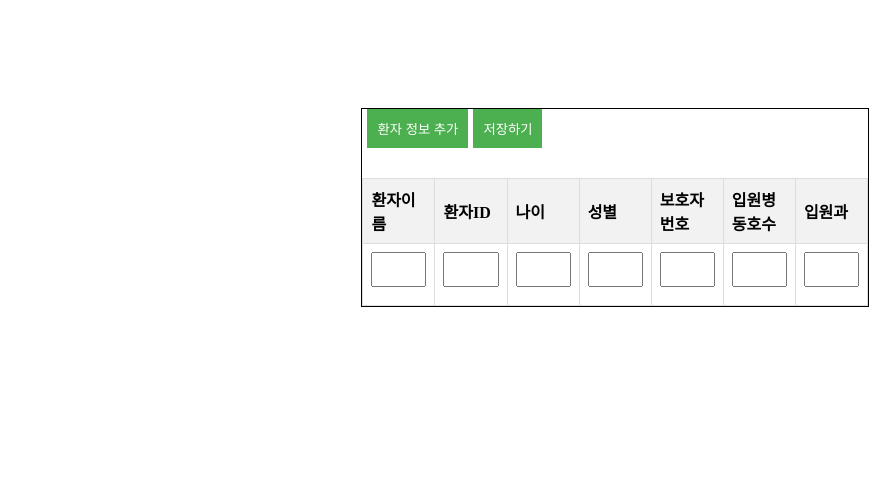
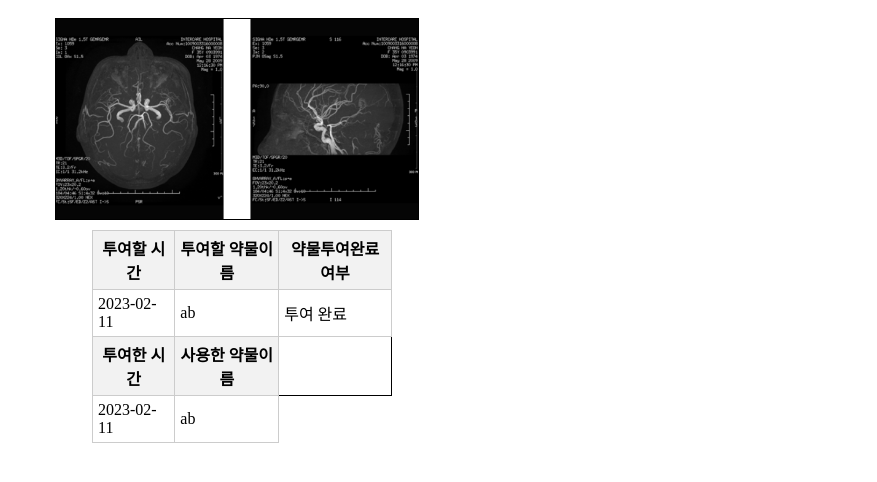
Before and after one commit to UniD3-Hackathon-Team9/Medicassol_web, a React (Create React App) app in the folder medicassol-web/: page / in a window 1280 px wide. Shown: the top 482 px of the page, without its empty margins (403-1280 px from the left). Built offline with nearby package versions, Linux system fonts and the light colour scheme.

Commit message:
Feat:1,2 번 페이지들

```diff
--- a/medicassol-web/src/Header.style.jsx
+++ b/medicassol-web/src/Header.style.jsx
@@ -1,5 +1,3 @@
-// Header.style.js
-
 import styled from "styled-components";
 
 export const Container = styled.div`
--- a/medicassol-web/src/Page2.jsx
+++ b/medicassol-web/src/Page2.jsx
@@ -2,6 +2,40 @@ import React from "react";
 import * as S from "./Page2.style";
 
 function Page2() {
-  return <></>;
+  return (
+    <S.PageContainer>
+      <S.Brain src="/images/brain.png"></S.Brain>
+      <S.Medic>
+        <S.Thead>
+          <tr>
+            <S.Th>투여할 시간</S.Th>
+            <S.Th>투여할 약물이름</S.Th>
+            <S.Th>약물투여완료여부</S.Th>
+          </tr>
+        </S.Thead>
+        <tbody>
+          <tr>
+            <S.Td>2023-02-11</S.Td>
+            <S.Td>ab</S.Td>
+            <S.Td>투여 완료</S.Td>
+          </tr>
+        </tbody>
+
+        <S.Thead>
+          <tr>
+            <S.Th>투여한 시간</S.Th>
+            <S.Th>사용한 약물이름</S.Th>
+          </tr>
+        </S.Thead>
+        <tbody>
+          <tr>
+            <S.Td>2023-02-11</S.Td>
+            <S.Td>ab</S.Td>
+          </tr>
+        </tbody>
+      </S.Medic>
+    </S.PageContainer>
+  );
 }
+
 export default Page2;
--- a/medicassol-web/src/Page2.style.jsx
+++ b/medicassol-web/src/Page2.style.jsx
@@ -0,0 +1,40 @@
+import styled from "styled-components";
+
+export const PageContainer = styled.div`
+  width: 100%;
+  height: 60px;
+  display: flex;
+  flex-direction: column;
+  justify-content: space-around;
+  align-items: center;
+`;
+
+export const Brain = styled.img`
+  border: 1px solid black;
+  margin-bottom: 10px;
+  margin-top: 10px; // Corrected margin-top value
+  height: 200px;
+`;
+
+export const Medic = styled.table`
+  width: 300px;
+  border-collapse: collapse;
+  margin-left: 10px;
+`;
+
+export const Thead = styled.thead`
+  border: 1px solid black;
+  height: 50px;
+  margin-bottom: 10px;
+`;
+
+export const Th = styled.th`
+  border: 1px solid #ccc;
+  padding: 5px;
+  background-color: #f2f2f2;
+`;
+
+export const Td = styled.td`
+  border: 1px solid #ccc;
+  padding: 5px;
+`;
--- a/medicassol-web/src/index.js
+++ b/medicassol-web/src/index.js
@@ -1,11 +1,13 @@
 import React from "react";
 import ReactDOM from "react-dom/client";
 // import Header from "./Header";
-import PatientList from "./PatientList";
+// import PatientList from "./PatientList";
+// import Page1 from "./Page1";
+import Page2 from "./Page2";
 
 const root = ReactDOM.createRoot(document.getElementById("root"));
 root.render(
   <React.StrictMode>
-    <PatientList />
+    <Page2 />
   </React.StrictMode>
 );
```
Also changed, not shown: medicassol-web/src/Page1.jsx (+16 -1 lines), medicassol-web/src/Page1.style.jsx (+72 -0 lines), medicassol-web/public/images/brain.png (added).
